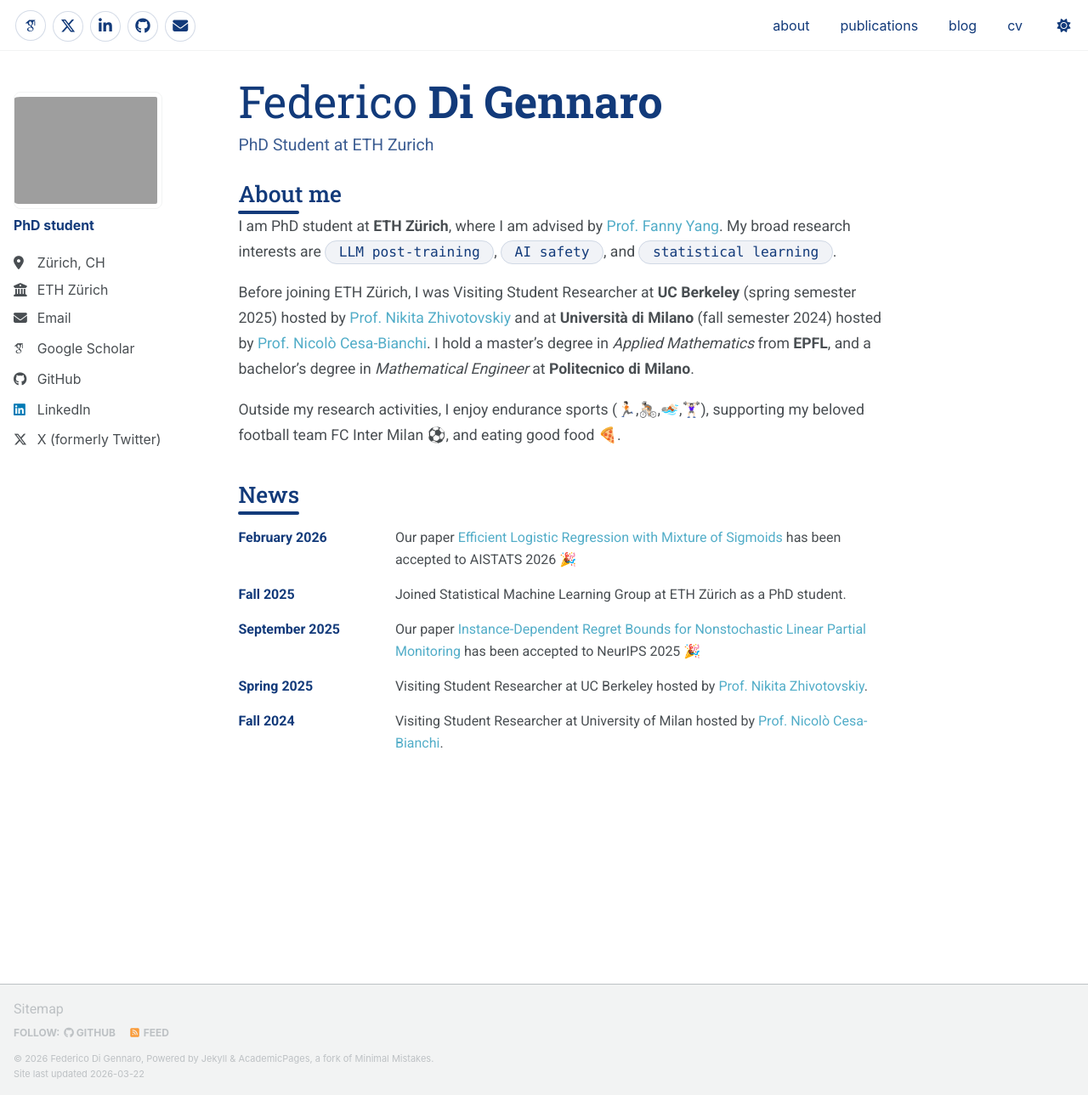
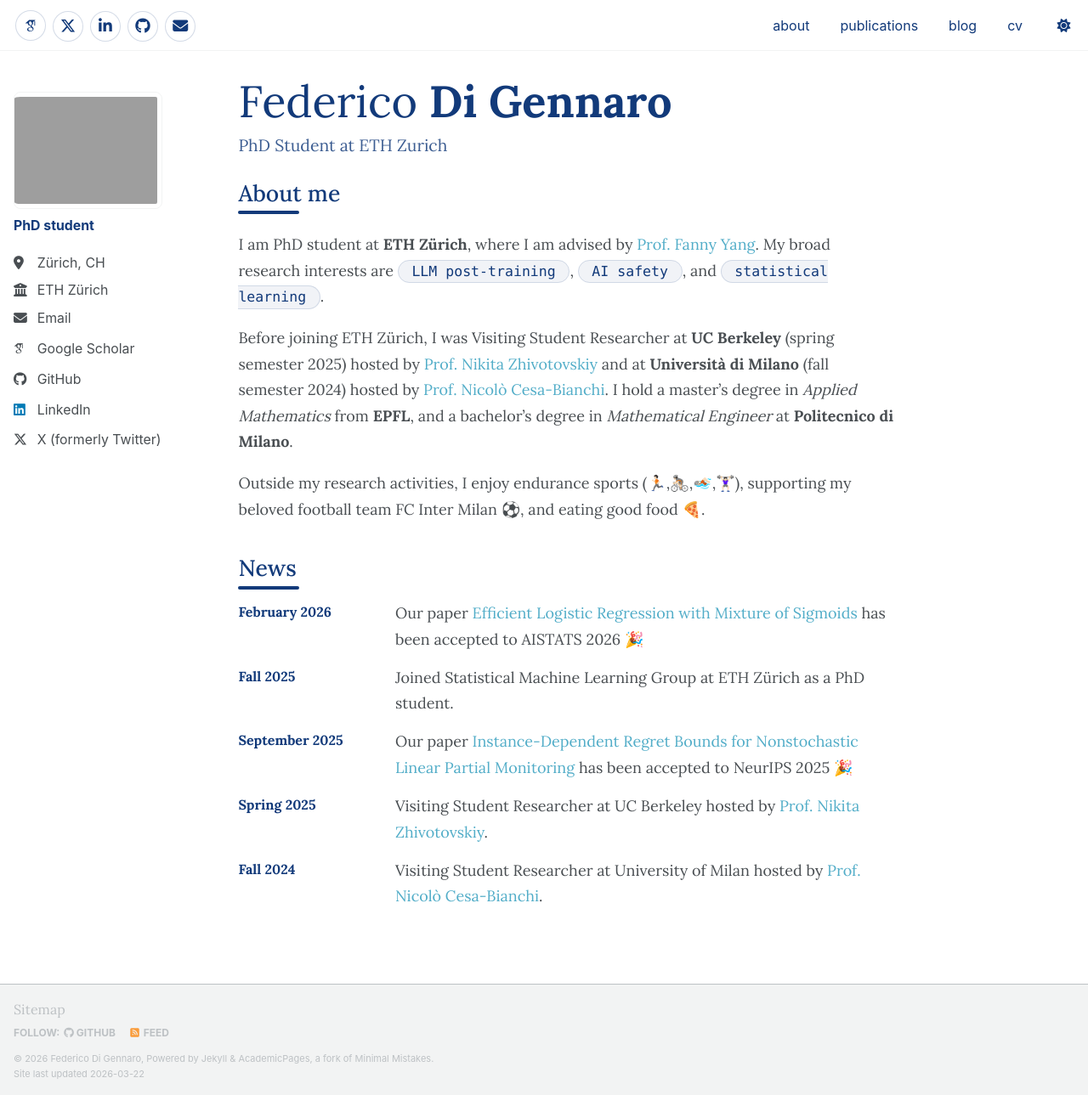
Before and after one commit to FedericoDiGennaro/FedericoDiGennaro.github.io, a Jekyll site: the page built from _pages/about.md, in a window 1280 px wide and 1289 px high. Shown: the whole window at 85% size. Built offline with Jekyll 4.4.1, drawn with Linux system fonts in a browser that asks for light colours; some web fonts are replaced; a script bundle is joined from its source files by our own code; library files that are not in the unit come from our copies.

Commit message:
Try serif typography and refine homepage spacing

```diff
--- a/_includes/head/custom.html
+++ b/_includes/head/custom.html
@@ -4,7 +4,7 @@
 
 <link rel="preconnect" href="https://fonts.googleapis.com">
 <link rel="preconnect" href="https://fonts.gstatic.com" crossorigin>
-<link rel="stylesheet" href="https://fonts.googleapis.com/css2?family=Roboto:wght@400;500;700&family=Roboto+Slab:wght@400;500;700&display=swap">
+<link rel="stylesheet" href="https://fonts.googleapis.com/css2?family=Lora:wght@400;500;700&display=swap">
 
 <!-- Support for Academicons -->
 <link rel="stylesheet" href="{{ base_path }}/assets/css/academicons.css"/>
--- a/assets/css/custom.css
+++ b/assets/css/custom.css
@@ -192,9 +192,13 @@ h6,
   background-color: #123a7a;
 }
 
+.page__content > .home-title-bar + p {
+  margin-top: 1.15rem !important;
+}
+
 /* Typography closer to the reference site */
 body {
-  font-family: "Roboto", -apple-system, BlinkMacSystemFont, "Segoe UI", sans-serif !important;
+  font-family: "Lora", Georgia, serif !important;
   font-size: 16px;
   line-height: 1.65;
 }
@@ -207,7 +211,7 @@ h5,
 h6,
 .page__title,
 .archive__item-title {
-  font-family: "Roboto Slab", Georgia, serif !important;
+  font-family: "Lora", Georgia, serif !important;
 }
 
 .archive .page__title,
@@ -243,7 +247,7 @@ h6,
 
 .page__content p,
 .page__content li {
-  font-size: 0.98rem;
+  font-size: 1rem;
   line-height: 1.7;
 }
 
@@ -289,6 +293,8 @@ h6,
 
 .news-item span {
   min-width: 0;
+  font-size: 1rem;
+  line-height: 1.7;
 }
 
 @media (max-width: 700px) {
```
